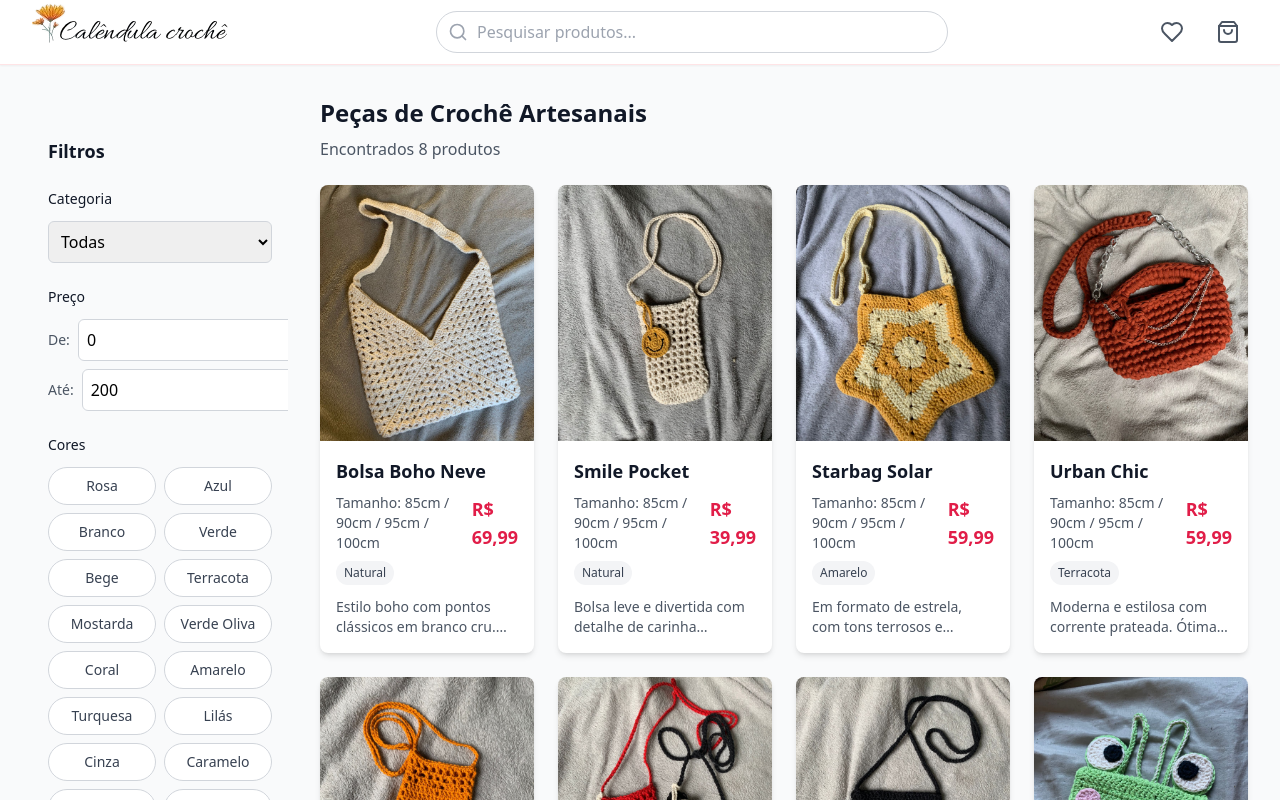
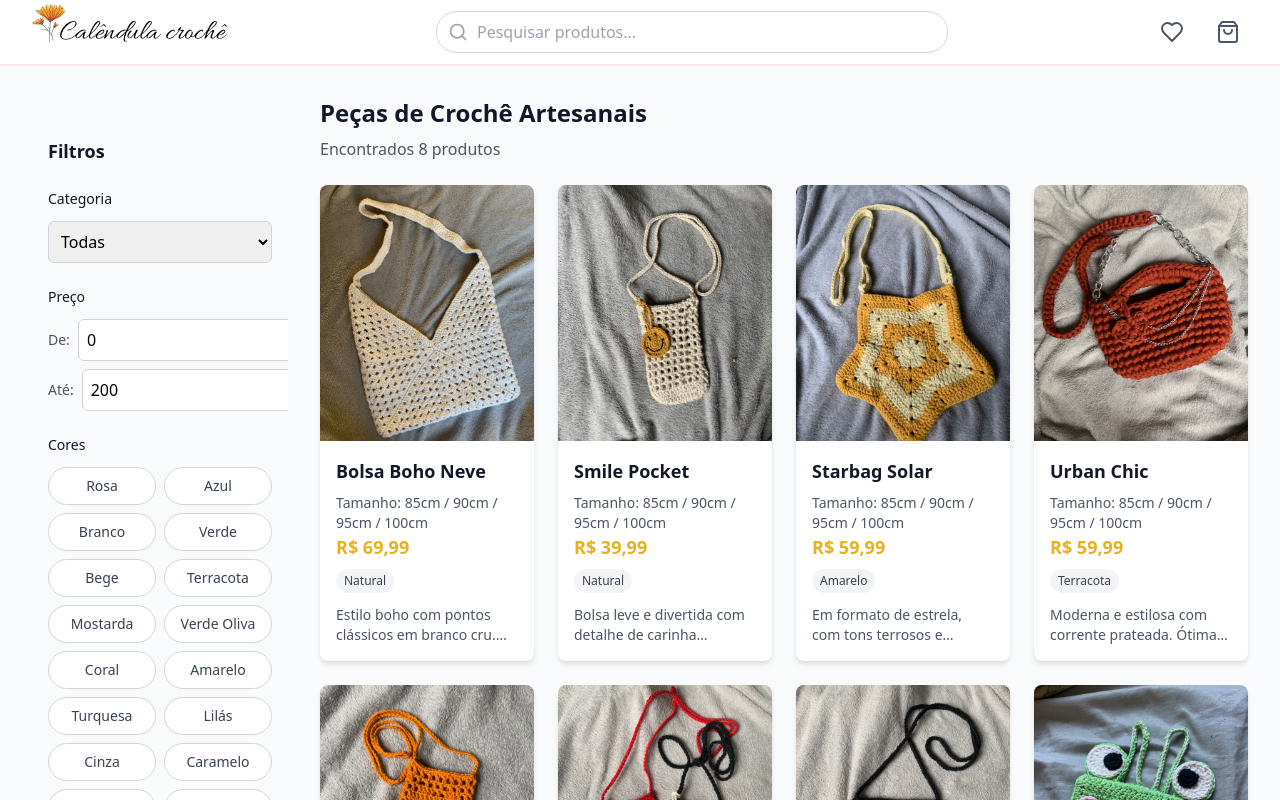
Before and after one commit to RodrigoPLopesIA/calendula-loja, a React (Vite) app: page / in a window 1280 px wide. Shown: the top 800 px of the page. Built offline with nearby package versions, Linux system fonts and the light colour scheme.

Commit message:
style: change prince color and fix flex size between size and price

```diff
--- a/src/components/ProductCard.tsx
+++ b/src/components/ProductCard.tsx
@@ -27,8 +27,8 @@ export const ProductCard: React.FC<ProductCardProps> = ({ product, onProductClic
           className="w-full h-64 object-cover group-hover:scale-105 transition-transform duration-300"
         />
         <div className="absolute top-4 right-4 opacity-0 group-hover:opacity-100 transition-opacity duration-300">
-          <button className="p-2 bg-white rounded-full shadow-md hover:bg-rose-50 transition-colors">
-            <Heart className="h-5 w-5 text-rose-500" />
+          <button className="p-2 bg-gold rounded-full shadow-md hover:bg-gold-hover transition-colors">
+            <Heart className="h-5 w-5 text-white" />
           </button>
         </div>
         <div className="absolute bottom-4 left-4 right-4 opacity-0 group-hover:opacity-100 transition-opacity duration-300">
@@ -41,9 +41,9 @@ export const ProductCard: React.FC<ProductCardProps> = ({ product, onProductClic
 
       <div className="p-4">
         <h3 className="text-lg font-semibold text-gray-900 mb-2">{product.name}</h3>
-        <div className="flex items-center justify-between mb-2">
+        <div className="flex flex-col justi items-baseline mb-2">
           <span className="text-sm text-gray-600">Tamanho: {formatSize(product.size)}</span>
-          <span className="text-lg font-bold text-rose-600">
+          <span className="text-lg font-bold text-gold">
             R$ {product.price.toFixed(2).replace('.', ',')}
           </span>
         </div>
```
